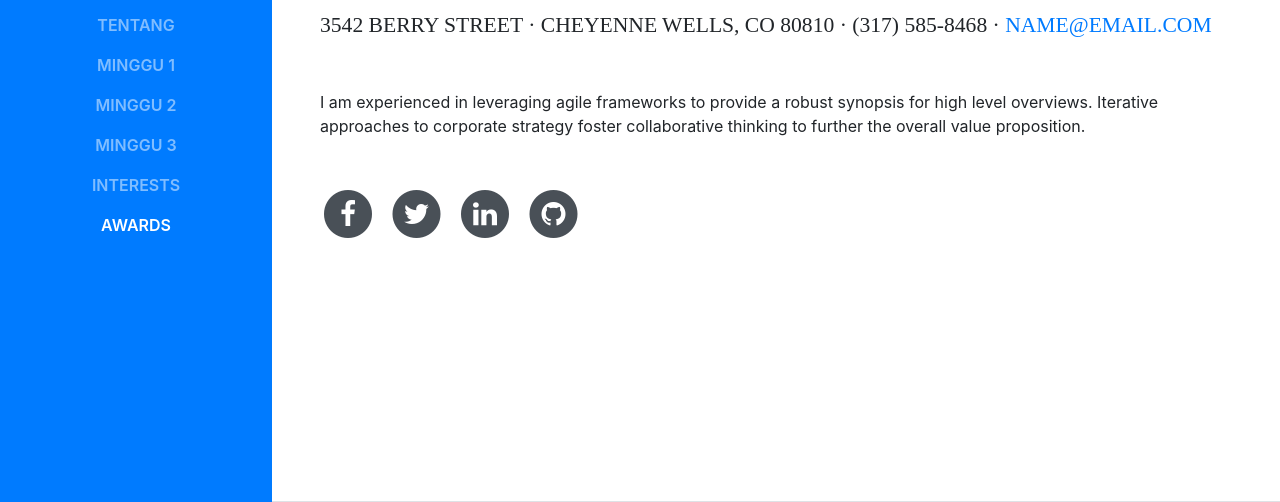
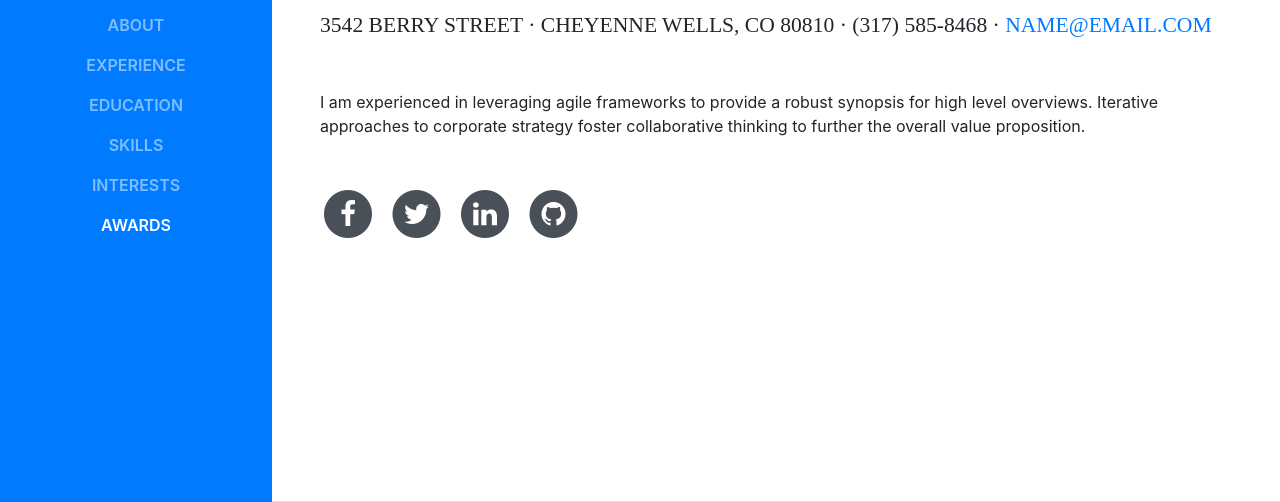
Before and after one commit to metiks/kkpi-project-2018, a website with bundled scripts: page index.html in a window 1280 px wide. Shown: the part 298-800 px from the top of the page. Built offline with nearby package versions, Linux system fonts and the light colour scheme; files whose address does not match are found by name; a web font is replaced by a local one.

Commit message:
Add files via upload

```diff
--- a/index.html
+++ b/index.html
@@ -40,16 +40,16 @@
       <div class="collapse navbar-collapse" id="navbarSupportedContent">
         <ul class="navbar-nav">
           <li class="nav-item">
-            <a class="nav-link js-scroll-trigger" href="#about">Tentang</a>
+            <a class="nav-link js-scroll-trigger" href="#about">About</a>
           </li>
           <li class="nav-item">
-            <a class="nav-link js-scroll-trigger" href="#experience">Minggu 1</a>
+            <a class="nav-link js-scroll-trigger" href="#experience">Experience</a>
           </li>
           <li class="nav-item">
-            <a class="nav-link js-scroll-trigger" href="#education">Minggu 2</a>
+            <a class="nav-link js-scroll-trigger" href="#education">Education</a>
           </li>
           <li class="nav-item">
-            <a class="nav-link js-scroll-trigger" href="#skills">Minggu 3</a>
+            <a class="nav-link js-scroll-trigger" href="#skills">Skills</a>
           </li>
           <li class="nav-item">
             <a class="nav-link js-scroll-trigger" href="#interests">Interests</a>
```
